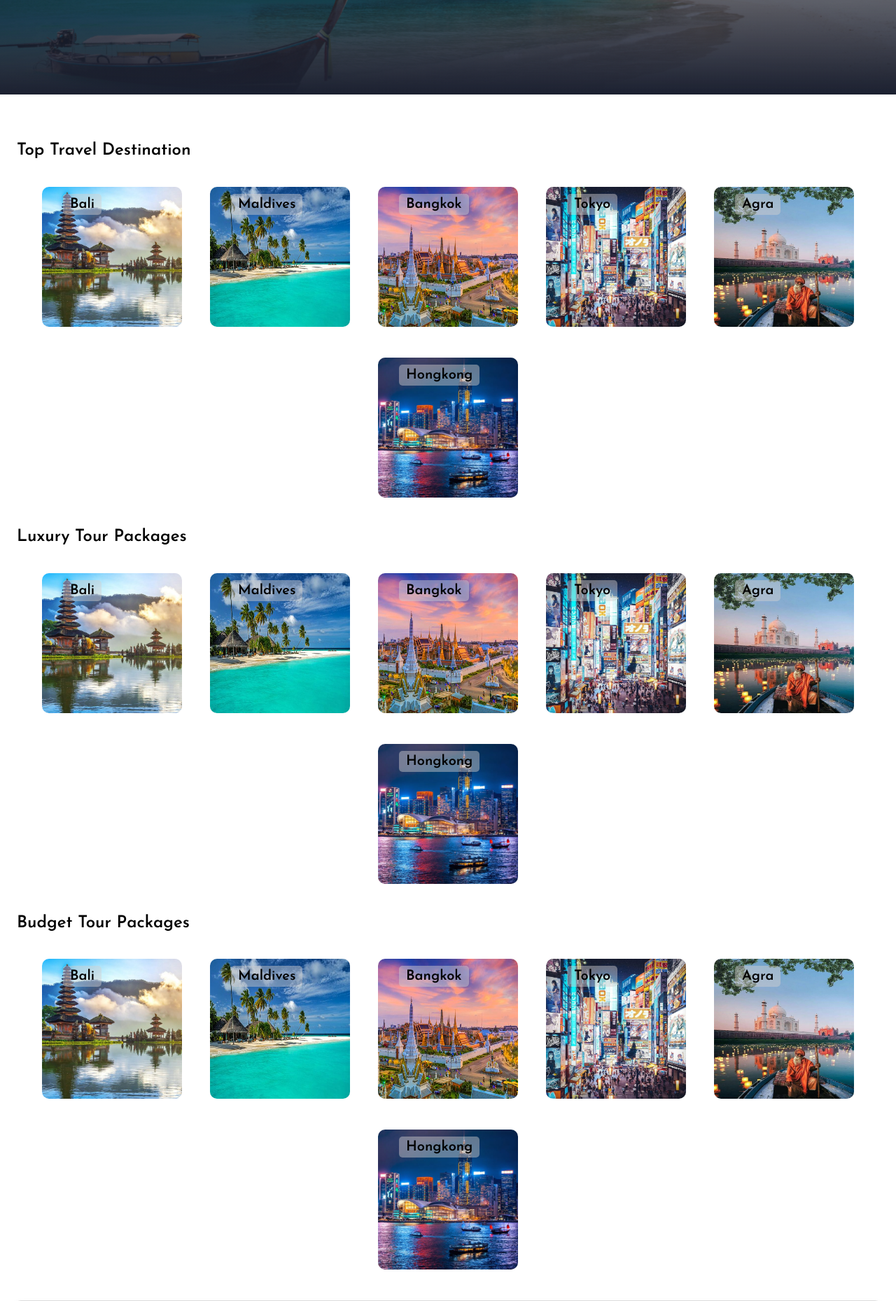
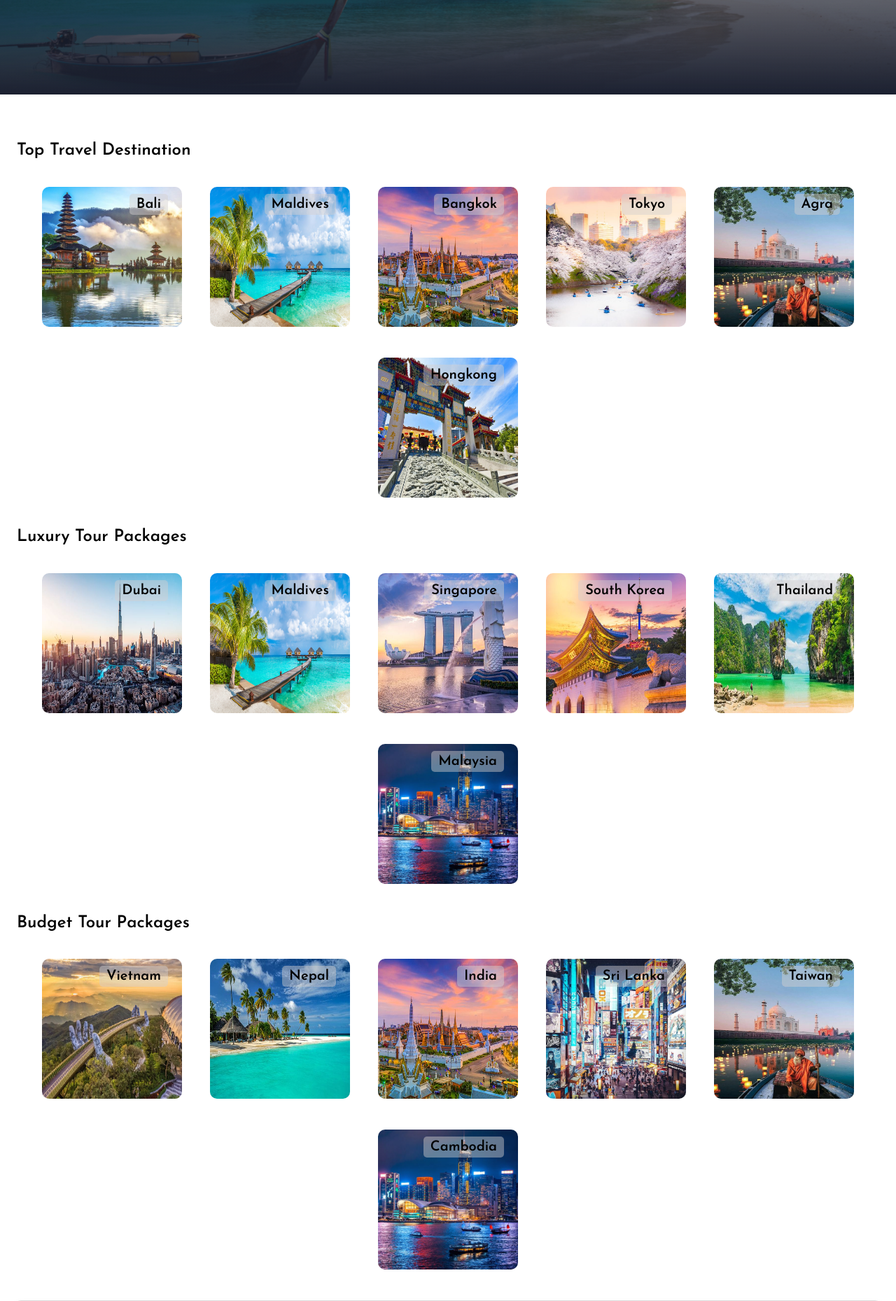
Before and after one commit to Pasindu1020/Travel-Agency, a PHP site: page /Finalproject.html in a window 1280 px wide. Shown: the part 505-2364 px from the top of the page at 70% size. Run offline with PHP 8.4, Linux system fonts and the light colour scheme.

Commit message:
check this

```diff
--- a/Finalproject.css
+++ b/Finalproject.css
@@ -225,7 +225,7 @@ a {
 .destination-info {
   position: absolute;
   top: 10px;
-  left: 30px;
+  right: 20px;
   background-color: rgba(212, 206, 206, 0.455);
   padding: 5px 10px;
   font-size: 20px;
--- a/Finalproject.html
+++ b/Finalproject.html
@@ -42,27 +42,27 @@
         <div class="destination-info">Bali</div>
     </div>
     <div class="destination">
-        <img src="Images/Maldives.jpg" alt="Location 2">
+        <img src="Images/Maldives1.jpg" alt="Location 2">
         <div class="destination-info">Maldives</div>
     </div>
 
     <div class="destination">
-        <img src="Images/Bangkok.jpg" alt="Location 2">
+        <img src="Images/Bangkok.jpg" alt="Location 3">
         <div class="destination-info">Bangkok</div>
     </div>
 
     <div class="destination">
-        <img src="Images/Tokyo.jpg" alt="Location 2">
+        <img src="Images/Tokyo1.jpg" alt="Location 4">
         <div class="destination-info">Tokyo</div>
     </div>
 
     <div class="destination">
-        <img src="/Images/Agra.jpg" alt="Location 2">
+        <img src="/Images/Agra.jpg" alt="Location 5">
         <div class="destination-info">Agra</div>
     </div>
 
     <div class="destination">
-        <img src="Images/Hongkong.jpg" alt="Location 2">
+        <img src="Images/hong-kong.jpg" alt="Location 6">
         <div class="destination-info">Hongkong</div>
     </div>
     </div>
@@ -73,32 +73,32 @@
 
     <div class="destinations-container">
       <div class="destination">
-          <img src="/Images/Bali.jpg" alt="Location 1">
-          <div class="destination-info">Bali</div>
+          <img src="/Images/Dubai.jpg" alt="Location 1">
+          <div class="destination-info">Dubai</div>
       </div>
       <div class="destination">
-          <img src="Images/Maldives.jpg" alt="Location 2">
+          <img src="Images/Maldives1.jpg" alt="Location 2">
           <div class="destination-info">Maldives</div>
       </div>
 
       <div class="destination">
-          <img src="Images/Bangkok.jpg" alt="Location 2">
-          <div class="destination-info">Bangkok</div>
+          <img src="Images/Singapore.jpg" alt="Location 3">
+          <div class="destination-info">Singapore</div>
       </div>
 
       <div class="destination">
-          <img src="Images/Tokyo.jpg" alt="Location 2">
-          <div class="destination-info">Tokyo</div>
+          <img src="Images/SouthKorea.jpg" alt="Location 4">
+          <div class="destination-info">South Korea</div>
       </div>
 
       <div class="destination">
-          <img src="/Images/Agra.jpg" alt="Location 2">
-          <div class="destination-info">Agra</div>
+          <img src="/Images/Phuket.jpg" alt="Location 5">
+          <div class="destination-info">Thailand</div>
       </div>
 
       <div class="destination">
-          <img src="Images/Hongkong.jpg" alt="Location 2">
-          <div class="destination-info">Hongkong</div>
+          <img src="Images/Hongkong.jpg" alt="Location 6">
+          <div class="destination-info">Malaysia</div>
       </div>
       </div>
 
@@ -108,32 +108,32 @@
 
       <div class="destinations-container">
         <div class="destination">
-            <img src="/Images/Bali.jpg" alt="Location 1">
-            <div class="destination-info">Bali</div>
+            <img src="/Images/Vietnam-Asia.jpg" alt="Location 1">
+            <div class="destination-info">Vietnam</div>
         </div>
         <div class="destination">
             <img src="Images/Maldives.jpg" alt="Location 2">
-            <div class="destination-info">Maldives</div>
+            <div class="destination-info">Nepal</div>
         </div>
 
         <div class="destination">
-            <img src="Images/Bangkok.jpg" alt="Location 2">
-            <div class="destination-info">Bangkok</div>
+            <img src="Images/Bangkok.jpg" alt="Location 3">
+            <div class="destination-info">India</div>
         </div>
 
         <div class="destination">
-            <img src="Images/Tokyo.jpg" alt="Location 2">
-            <div class="destination-info">Tokyo</div>
+            <img src="Images/Tokyo.jpg" alt="Location 4">
+            <div class="destination-info">Sri Lanka</div>
         </div>
 
         <div class="destination">
-            <img src="/Images/Agra.jpg" alt="Location 2">
-            <div class="destination-info">Agra</div>
+            <img src="/Images/Agra.jpg" alt="Location 5">
+            <div class="destination-info">Taiwan</div>
         </div>
 
         <div class="destination">
-            <img src="Images/Hongkong.jpg" alt="Location 2">
-            <div class="destination-info">Hongkong</div>
+            <img src="Images/Hongkong.jpg" alt="Location 6">
+            <div class="destination-info">Cambodia</div>
         </div>
         </div>
 
```
Also changed, not shown: Images/Dubai.jpg (added), Images/Maldives1.jpg (added), Images/Singapore.jpg (added), Images/SouthKorea.jpg (added), Images/Tokyo1.jpg (added), Images/Vietnam-Asia.jpg (added), Images/Vietnam.jpg (added), Images/Vietnam1.jpg (added), Images/hong-kong.jpg (added).
